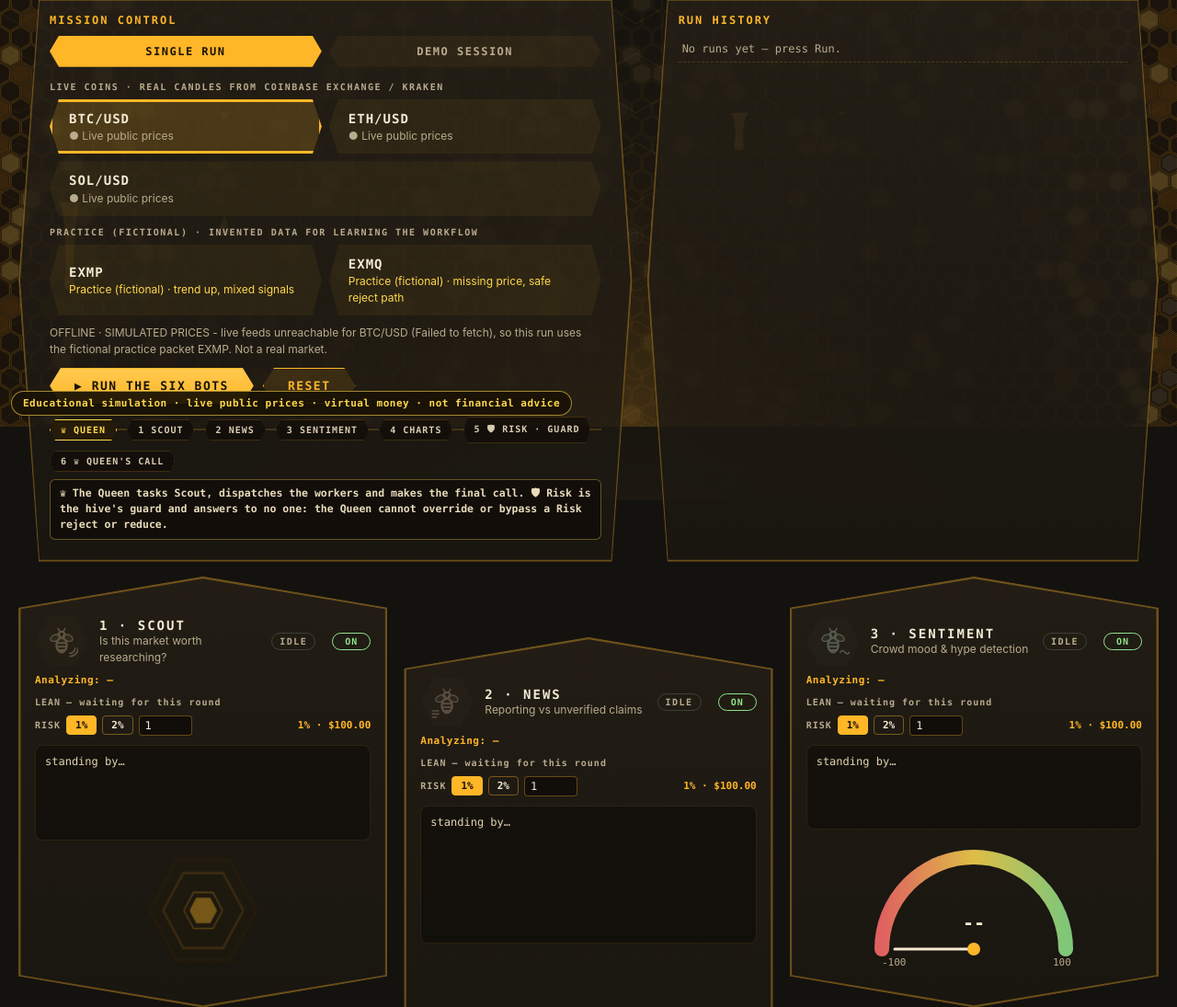
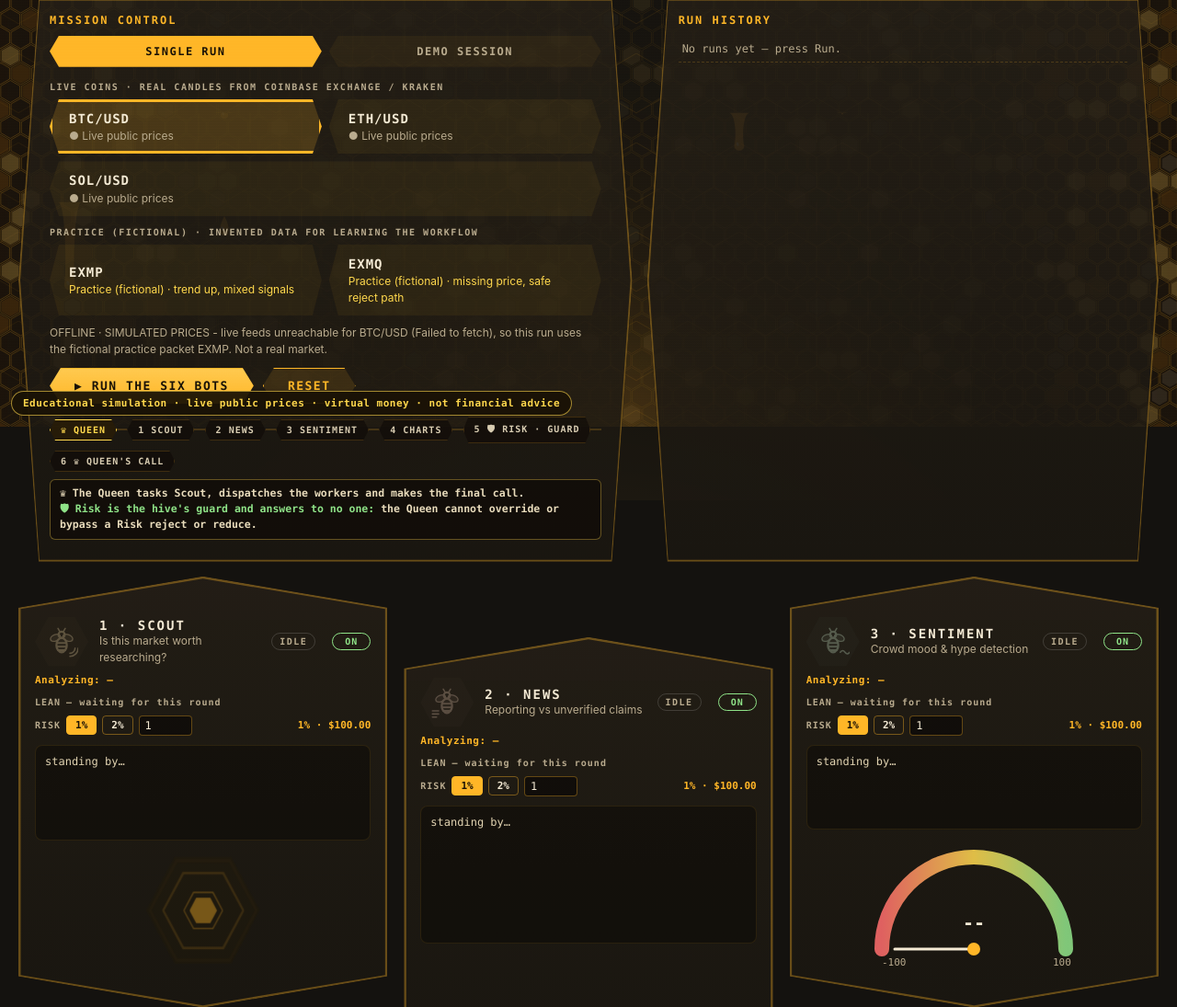
Before and after one commit to yogibear1323/alpha-hive, a Flask app: page / in a window 1280 px wide. Shown: the part 336-1431 px from the top of the page at 92% size. Run offline with Flask 3, Linux system fonts and the light colour scheme; data that the repository does not hold is empty; parts of the project's set-up code (start-up, migrations or seed data) failed here and were passed over.

Commit message:
Queen redesign: keep the Risk-guard rule visible beside the Queen's live orders

```diff
--- a/terminal/index.html
+++ b/terminal/index.html
@@ -485,7 +485,7 @@ body.reduced .ttimer.pulse,body.reduced .tt-in.pulse{animation:none}
         <div class="actions" id="sessControls"><button class="btn" id="startSess">▶ Run demo session</button><button class="btn stop" id="stopSess" disabled>■ Stop</button><button class="btn ghost" id="resetSess">Reset</button><button class="btn ghost" id="sumBtn" disabled>Summary</button></div>
       </div>
       <div class="pipeline" id="pipeline"></div>
-      <div class="pipenote" id="queenLine">♛ The Queen tasks Scout, dispatches the workers and makes the final call. 🛡 Risk is the hive's guard and answers to no one: the Queen cannot override or bypass a Risk reject or reduce.</div>
+      <div class="pipenote"><span id="queenLine" aria-live="polite">♛ The Queen tasks Scout, dispatches the workers and makes the final call.</span><br><b style="color:#8fe388">🛡 Risk is the hive's guard and answers to no one:</b> the Queen cannot override or bypass a Risk reject or reduce.</div>
       <div class="err" id="err"></div>
     </div>
     <div class="card">
--- a/web/static-demo.html
+++ b/web/static-demo.html
@@ -485,7 +485,7 @@ body.reduced .ttimer.pulse,body.reduced .tt-in.pulse{animation:none}
         <div class="actions" id="sessControls"><button class="btn" id="startSess">▶ Run demo session</button><button class="btn stop" id="stopSess" disabled>■ Stop</button><button class="btn ghost" id="resetSess">Reset</button><button class="btn ghost" id="sumBtn" disabled>Summary</button></div>
       </div>
       <div class="pipeline" id="pipeline"></div>
-      <div class="pipenote" id="queenLine">♛ The Queen tasks Scout, dispatches the workers and makes the final call. 🛡 Risk is the hive's guard and answers to no one: the Queen cannot override or bypass a Risk reject or reduce.</div>
+      <div class="pipenote"><span id="queenLine" aria-live="polite">♛ The Queen tasks Scout, dispatches the workers and makes the final call.</span><br><b style="color:#8fe388">🛡 Risk is the hive's guard and answers to no one:</b> the Queen cannot override or bypass a Risk reject or reduce.</div>
       <div class="err" id="err"></div>
     </div>
     <div class="card">
--- a/web/templates/index.html
+++ b/web/templates/index.html
@@ -485,7 +485,7 @@ body.reduced .ttimer.pulse,body.reduced .tt-in.pulse{animation:none}
         <div class="actions" id="sessControls"><button class="btn" id="startSess">▶ Run demo session</button><button class="btn stop" id="stopSess" disabled>■ Stop</button><button class="btn ghost" id="resetSess">Reset</button><button class="btn ghost" id="sumBtn" disabled>Summary</button></div>
       </div>
       <div class="pipeline" id="pipeline"></div>
-      <div class="pipenote" id="queenLine">♛ The Queen tasks Scout, dispatches the workers and makes the final call. 🛡 Risk is the hive's guard and answers to no one: the Queen cannot override or bypass a Risk reject or reduce.</div>
+      <div class="pipenote"><span id="queenLine" aria-live="polite">♛ The Queen tasks Scout, dispatches the workers and makes the final call.</span><br><b style="color:#8fe388">🛡 Risk is the hive's guard and answers to no one:</b> the Queen cannot override or bypass a Risk reject or reduce.</div>
       <div class="err" id="err"></div>
     </div>
     <div class="card">
```
Also changed, not shown: screens/queen-desktop.png (added), screens/queen-phone.png (added).
